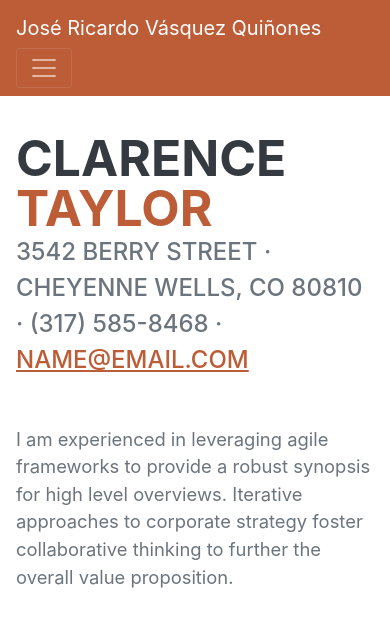
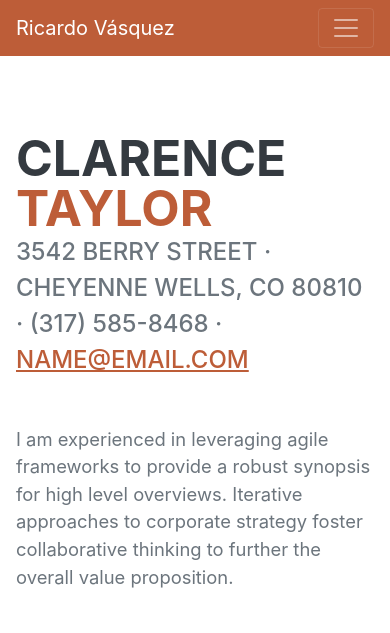
Before and after one commit to Ricardos34/CURRICULO-VITAE, a plain HTML site: page index.html in a window 390 px wide. Shown: the top 633 px of the page. Drawn offline with nearby package versions, Linux system fonts and the light colour scheme; a web font is replaced by a local one.

Commit message:
Update index.html

```diff
--- a/index.html
+++ b/index.html
@@ -19,7 +19,7 @@
         <!-- Navigation-->
         <nav class="navbar navbar-expand-lg navbar-dark bg-primary fixed-top" id="sideNav">
             <a class="navbar-brand js-scroll-trigger" href="#page-top">
-                <span class="d-block d-lg-none">José Ricardo Vásquez Quiñones</span>
+                <span class="d-block d-lg-none">Ricardo Vásquez</span>
                 <span class="d-none d-lg-block"><img class="img-fluid img-profile rounded-circle mx-auto mb-2" src="assets/img/profile.jpg" alt="..." /></span>
             </a>
             <button class="navbar-toggler" type="button" data-bs-toggle="collapse" data-bs-target="#navbarResponsive" aria-controls="navbarResponsive" aria-expanded="false" aria-label="Toggle navigation"><span class="navbar-toggler-icon"></span></button>
```
